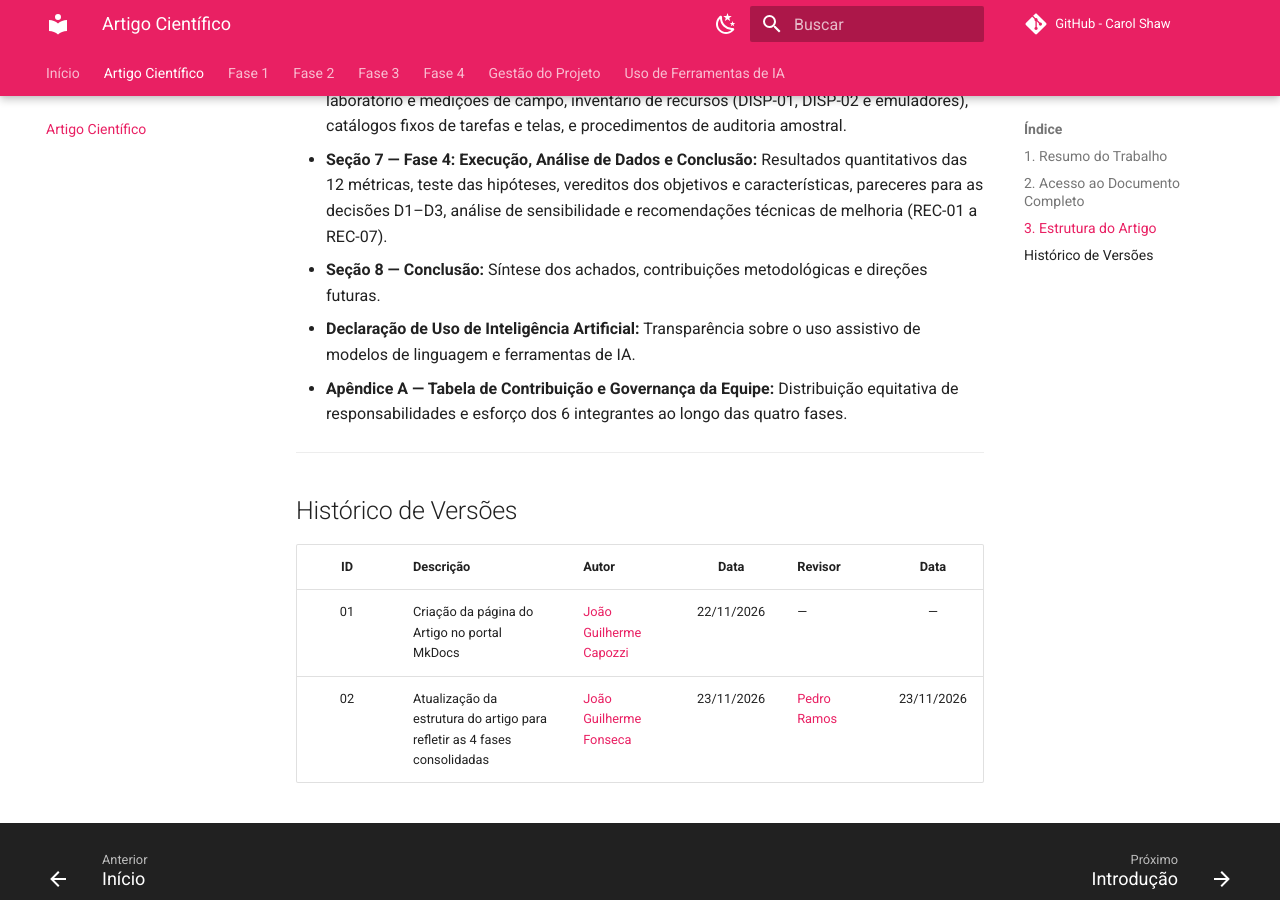
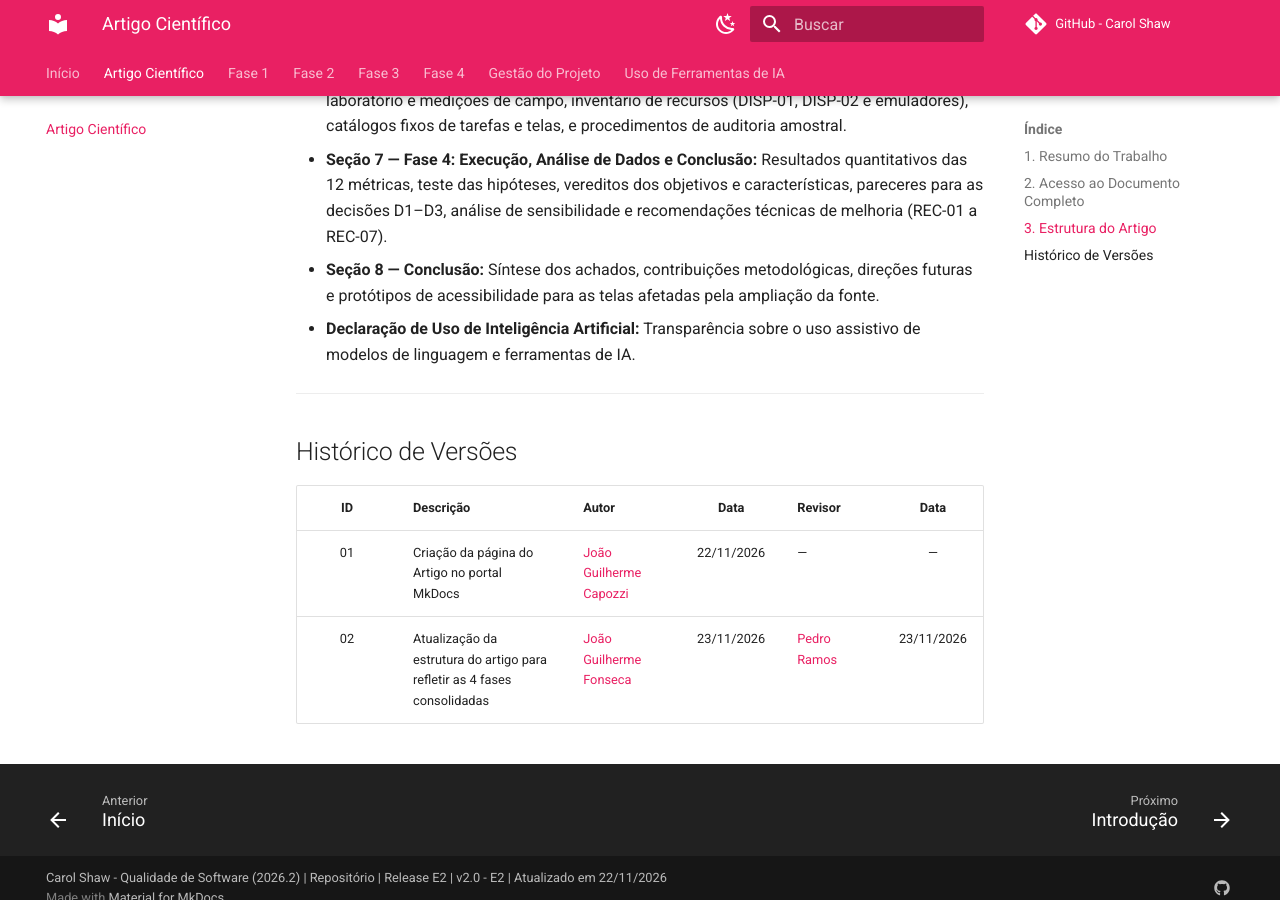
Before and after one commit to FCTE-Qualidade-de-Software-1/2026-2_T02_CAROL_SHAW, an MkDocs documentation site: the page built from docs/artigo/index.md, in a window 1280 px wide and 900 px high, scrolled down 1396 px. Built offline with MkDocs 1.6.1 and Material for MkDocs 9.7.7, drawn with Linux system fonts in a browser that asks for light colours; comment, search, counter and statistics services are not loaded.

Commit message:
docs(artigo): restaura o PDF recompilado

```diff
--- a/docs/artigo/index.md
+++ b/docs/artigo/index.md
@@ -32,9 +32,8 @@ O artigo foi redigido em $\LaTeX$ no padrão da Sociedade Brasileira de Computa
 - **Seção 5 — Fase 2: Especificação da Avaliação:** Desdobramento GQM (G1–G6), questões operacionais, hipóteses preditivas, formulação das 12 métricas, entre adaptações da ISO/IEC 25023 e extensões do projeto e critérios conservadores de julgamento.
 - **Seção 6 — Fase 3: Projeto da Avaliação:** Método particionado em ensaios controlados de laboratório e medições de campo, inventário de recursos (DISP-01, DISP-02 e emuladores), catálogos fixos de tarefas e telas, e procedimentos de auditoria amostral.
 - **Seção 7 — Fase 4: Execução, Análise de Dados e Conclusão:** Resultados quantitativos das 12 métricas, teste das hipóteses, vereditos dos objetivos e características, pareceres para as decisões D1–D3, análise de sensibilidade e recomendações técnicas de melhoria (REC-01 a REC-07).
-- **Seção 8 — Conclusão:** Síntese dos achados, contribuições metodológicas e direções futuras.
+- **Seção 8 — Conclusão:** Síntese dos achados, contribuições metodológicas, direções futuras e protótipos de acessibilidade para as telas afetadas pela ampliação da fonte.
 - **Declaração de Uso de Inteligência Artificial:** Transparência sobre o uso assistivo de modelos de linguagem e ferramentas de IA.
-- **Apêndice A — Tabela de Contribuição e Governança da Equipe:** Distribuição equitativa de responsabilidades e esforço dos 6 integrantes ao longo das quatro fases.
 
 ---
 
```
Also changed, not shown: 2 other files.
